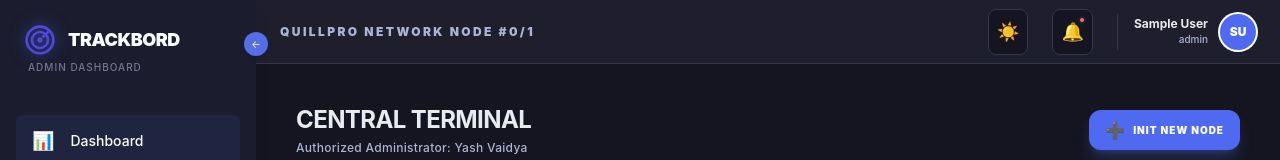
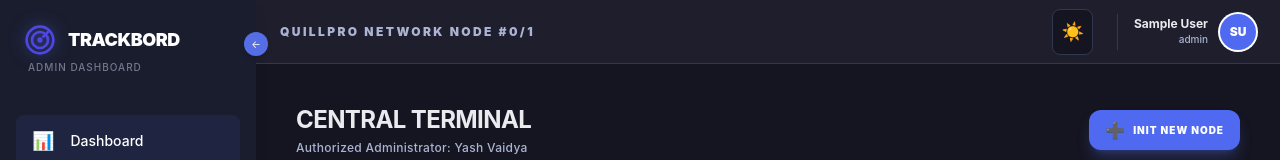
Before and after one commit to Yash-vaidya/project-management-system, a React (Vite) app: page / in a window 1280 px wide. Shown: the top 160 px of the page. Built offline with nearby package versions, Linux system fonts and the light colour scheme; data requests are answered from the project's data file; sample sign-in values are in the browser's storage.

Commit message:
removed notification icon

```diff
--- a/src/components/TopNavbar.jsx
+++ b/src/components/TopNavbar.jsx
@@ -38,13 +38,6 @@ function TopNavbar({ theme, toggleTheme }) {
     return parts[0][0].toUpperCase();
   };
 
-  const [showNotifications, setShowNotifications] = useState(false);
-  const notifications = [
-    { id: 1, text: "System Baseline Initialized", type: "info", time: "Just Now" },
-    { id: 2, text: "New Project Node Added", type: "success", time: "2h ago" },
-    { id: 3, text: "MOM Data Sync Successful", type: "warning", time: "5h ago" },
-  ];
-
    return (
      <>
        <header className="h-16 bg-[var(--card-bg)] border-b border-[var(--border-color)] flex items-center justify-between px-6 sticky top-0 z-40 transition-colors duration-300">
@@ -62,37 +55,6 @@ function TopNavbar({ theme, toggleTheme }) {
            >
              {theme === 'dark' ? "☀️" : "🌙"}
            </button>
-
-          {/* Notifications */}
-          <div className="relative">
-            <button
-              onClick={() => setShowNotifications(!showNotifications)}
-              className="p-2 bg-[var(--bg-color)] rounded-lg text-lg hover:bg-[var(--primary-color)]/10 transition-all border border-[var(--border-color)] relative"
-              title="Notifications"
-            >
-              🔔
-              <span className="absolute top-1.5 right-1.5 w-2 h-2 bg-[var(--danger)] rounded-full border-2 border-[var(--card-bg)]"></span>
-            </button>
-
-            {showNotifications && (
-              <div className="absolute right-0 mt-3 w-72 card-saas p-0 overflow-hidden shadow-2xl animate-in slide-in-from-top-2 duration-200">
-                <div className="px-5 py-3 border-b border-[var(--border-color)] bg-[var(--bg-color)]/50">
-                   <p className="text-[10px] font-black uppercase tracking-widest text-[var(--text-primary)]">System Alerts</p>
-                </div>
-                <div className="divide-y divide-[var(--border-color)] max-h-80 overflow-y-auto">
-                    {notifications.map(n => (
-                      <div key={n.id} className="p-4 hover:bg-[var(--bg-color)]/50 transition-colors cursor-pointer">
-                        <p className="text-[11px] font-bold text-[var(--text-primary)] mb-1">{n.text}</p>
-                        <p className="text-[9px] text-[var(--text-secondary)] font-medium uppercase tracking-tighter">{n.time}</p>
-                      </div>
-                    ))}
-                </div>
-                <div className="p-3 bg-[var(--bg-color)]/30 border-t border-[var(--border-color)] text-center">
-                  <button className="text-[9px] font-black uppercase tracking-widest text-[var(--primary-color)] hover:underline">View All Logs</button>
-                </div>
-              </div>
-            )}
-          </div>
 
            {/* User Profile */}
           <div
```
Lines whose indentation alone changed are shown as unchanged.
